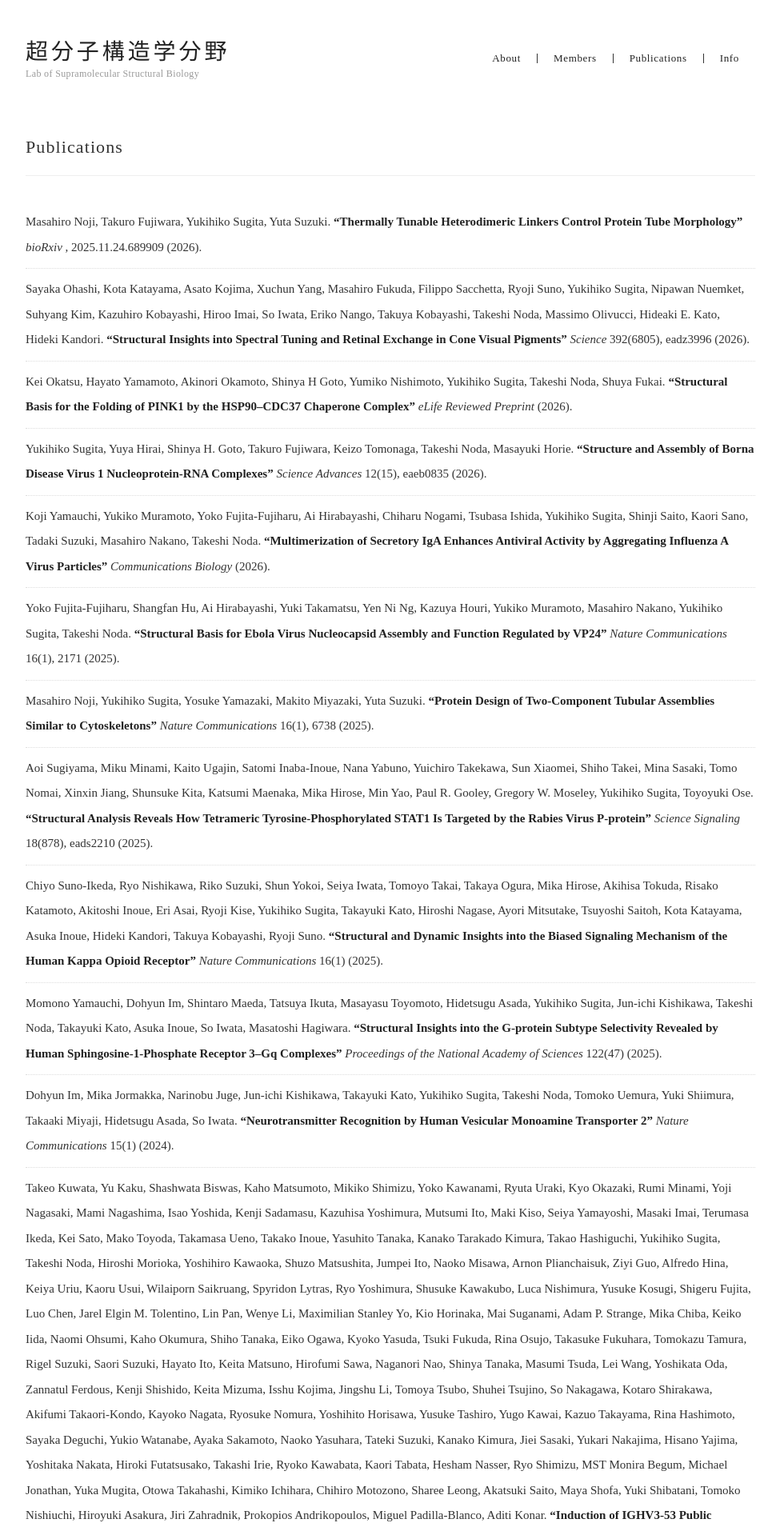
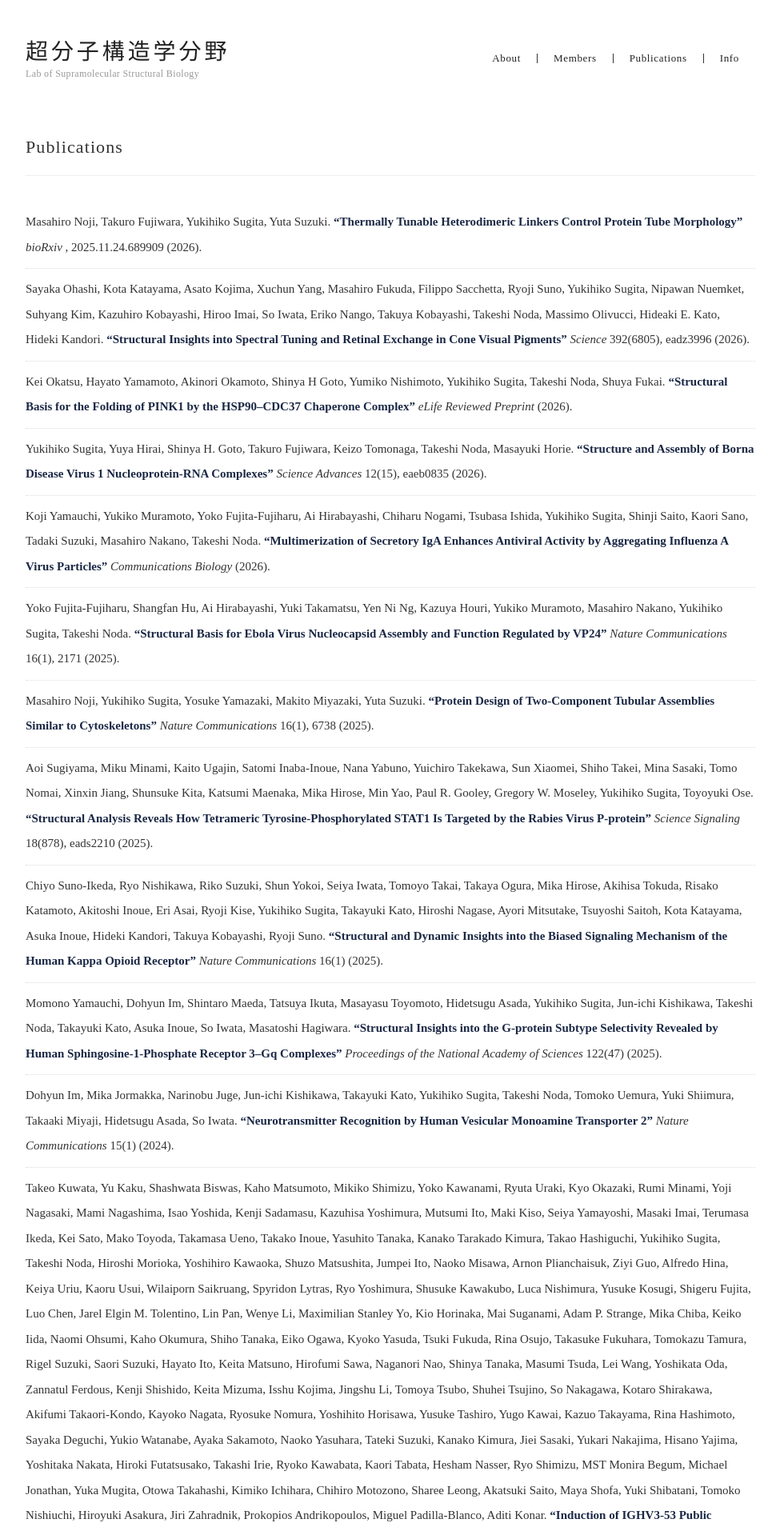
Before and after one commit to yukisugi/yukisugi.github.io, a Jekyll site: the page built from publications/index.html, in a window 1280 px wide. Shown: the top 1919 px of the page at 80% size, without its empty margins (152-1127 px from the left). Built offline with Jekyll 4.4.1, drawn with Linux system fonts in a browser that asks for light colours.

Commit message:
Color publication title links a muted navy (#1b2845)
Co-Authored-By: Claude Sonnet 5 <noreply@anthropic.com>

```diff
--- a/assets/css/style.css
+++ b/assets/css/style.css
@@ -212,6 +212,14 @@ img {
   font-size: 15px;
 }
 
+.pub-list a {
+  color: #1b2845;
+}
+
+.pub-list a:hover {
+  color: #4a5a7a;
+}
+
 /* ==========================================================================
    Footer
    ========================================================================== */
```
